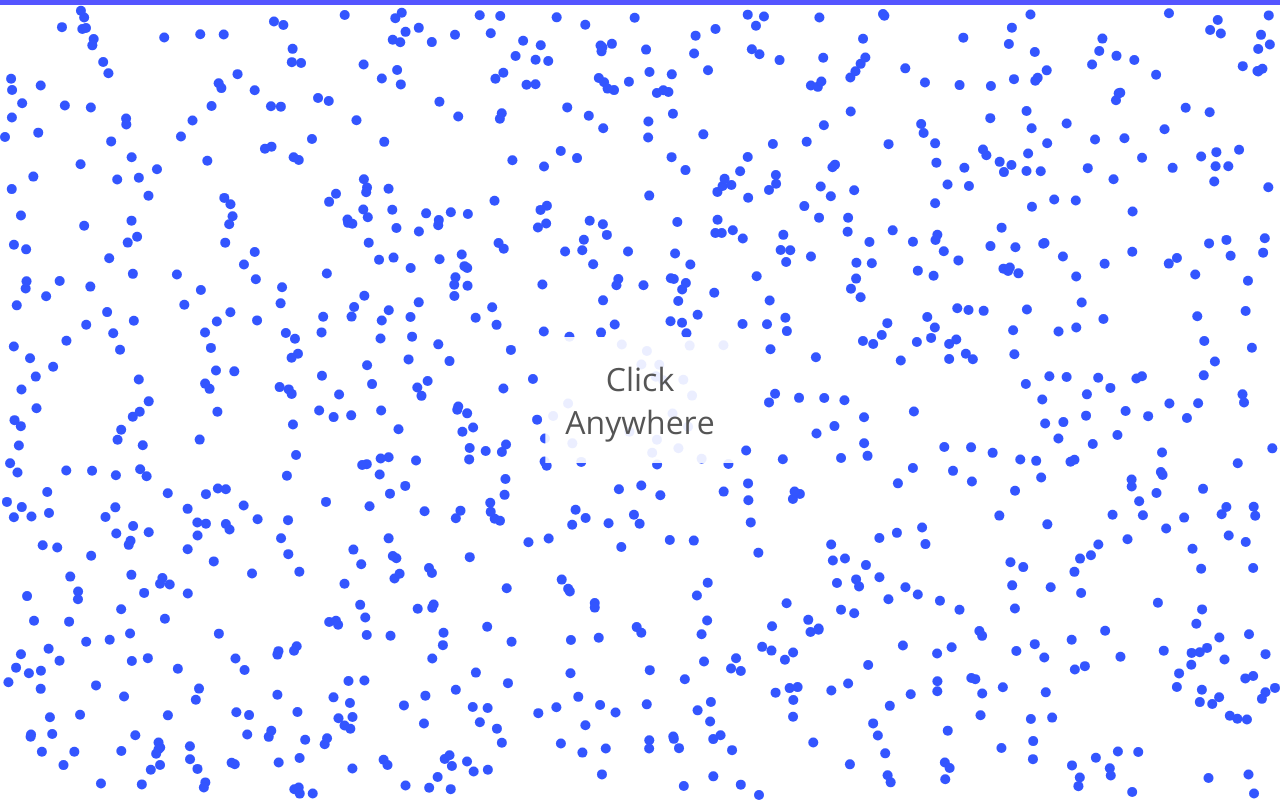
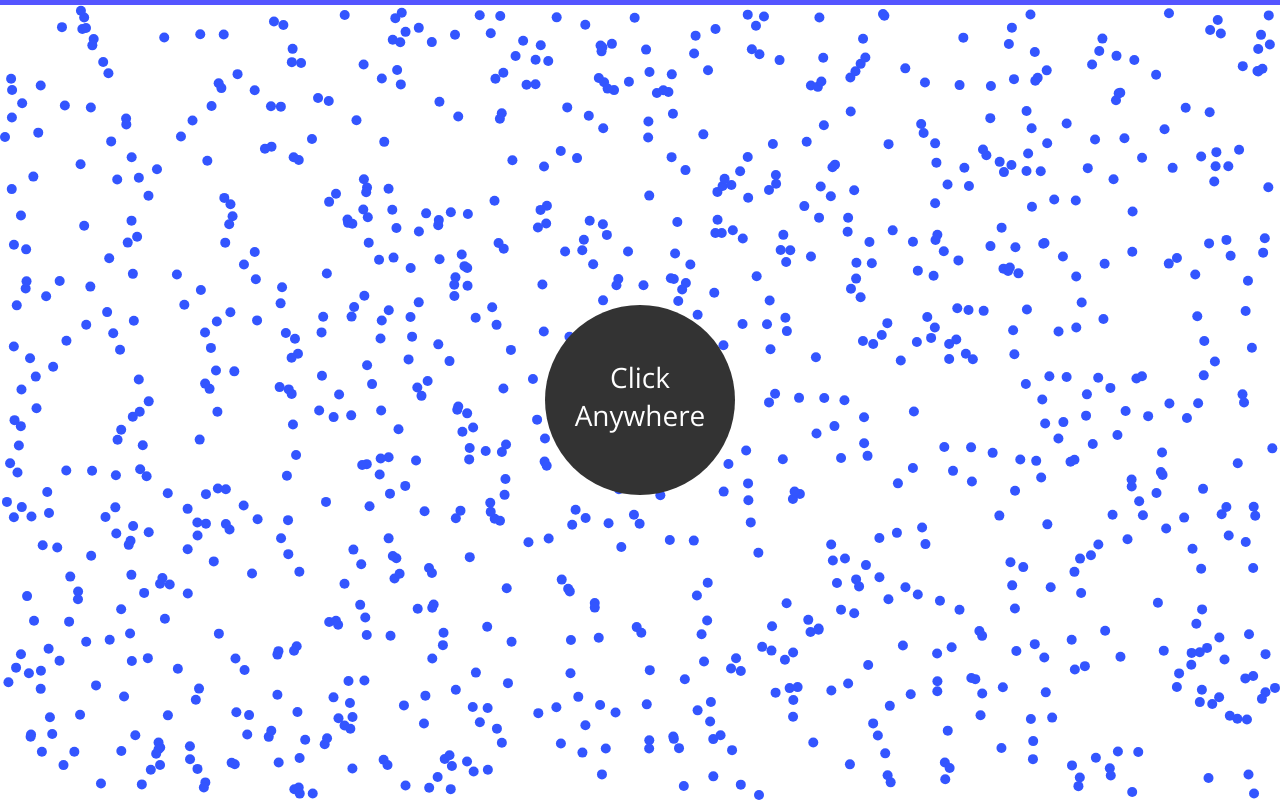
Before and after one commit to ZakariaAchouri/zombieInteractive, a plain HTML site: page index.html in a window 1280 px wide. Drawn offline with nearby package versions, Linux system fonts and the light colour scheme; animation ran at ten frames a second.

Commit message:
update click anywhere text style

```diff
--- a/index.html
+++ b/index.html
@@ -52,20 +52,30 @@
       .instruction {
         position: fixed;
         margin: 50vh 50vw;
-        transform: translate(-50%, -50%);
         text-align: center;
         text-transform: capitalize;
         font-family: 'Open Sans', sans-serif;
-        font-size: 32px;
+        font-size: 28px;
         transition: all 0.2s ease-in-out;
-        color: #555;
+        color: #fff;
         z-index: 3;
-        background: rgba(255,255,255,0.9);
+        background: #333;
+        height: 190px;
+        width: 190px;
+        transform: translate(-50%, -50%);
+        border-radius: 50%;
         cursor: default;
-        padding: 20px;
+      }
+      .instruction:hover {
+        opacity: 0.8;
       }
       .instruction.hidden {
         opacity: 0;
+      }
+      .instruction-text {
+        width: 150px;
+        margin: 50% auto;
+        transform: translateY(-55%);
       }
     </style>
   </head>
@@ -77,7 +87,9 @@
       <img src="restart.svg" class="resetImg">
     </div>
     <div class="instruction">
-      click anywhere
+      <div class="instruction-text">
+        click anywhere
+      </div>
     </div>
   </body>
   <script src="canvas.js"></script>
```
